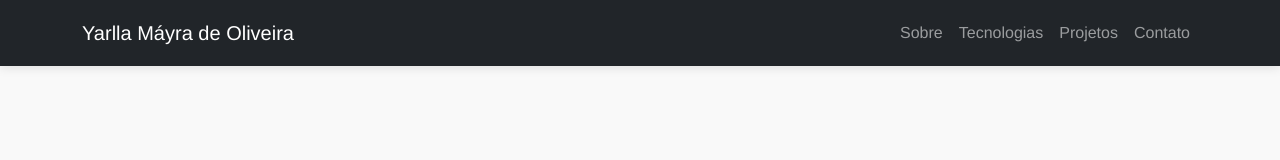
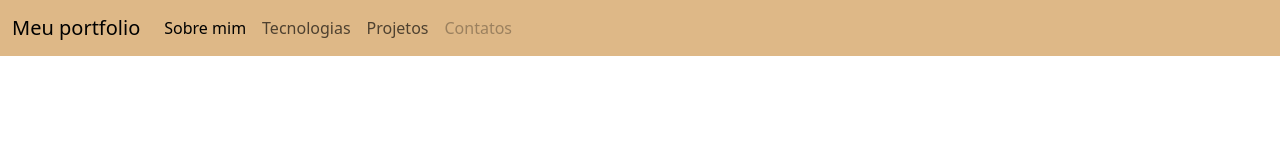
Before and after one commit to yarllamayra/portfolioav, a plain HTML site: page index.html in a window 1280 px wide. Drawn offline with nearby package versions, Linux system fonts and the light colour scheme; files that its build step writes are made by us from their sources.

Commit message:
atualização navbar

```diff
--- a/index.html
+++ b/index.html
@@ -5,24 +5,22 @@
   <meta name="viewport" content="width=device-width, initial-scale=1">
   <title>Meu Portfólio</title>
   <link href="https://cdn.jsdelivr.net/npm/bootstrap@5.3.0/dist/css/bootstrap.min.css" rel="stylesheet">
-  <link rel="stylesheet" href="css/style.css">
+  <link rel="stylesheet" href="style.css">
 </head>
 <body>
-
-  <!-- Navbar -->
-  <nav class="navbar navbar-expand-lg navbar-dark bg-dark">
-    <div class="container">
-      <a class="navbar-brand" href="#">Yarlla Máyra de Oliveira</a>
-      <button class="navbar-toggler" type="button" data-bs-toggle="collapse" data-bs-target="#navbarNav">
+  <nav class="navbar navbar-expand-lg" id="navcor">
+    <div class="container-fluid">
+      <a class="navbar-brand" href="#">Meu portfolio</a>
+      <button class="navbar-toggler" type="button" data-bs-toggle="collapse" data-bs-target="#navbarNavAltMarkup" aria-controls="navbarNavAltMarkup" aria-expanded="false" aria-label="Toggle navigation">
         <span class="navbar-toggler-icon"></span>
       </button>
-      <div class="collapse navbar-collapse" id="navbarNav">
-        <ul class="navbar-nav ms-auto">
-          <li class="nav-item"><a class="nav-link" href="#sobre">Sobre</a></li>
-          <li class="nav-item"><a class="nav-link" href="#habilidades">Tecnologias</a></li>
-          <li class="nav-item"><a class="nav-link" href="#experiencias">Projetos</a></li>
-          <li class="nav-item"><a class="nav-link" href="#trabalhos">Contato</a></li>
-        </ul>
+      <div class="collapse navbar-collapse" id="navbarNavAltMarkup">
+        <div class="navbar-nav">
+          <a class="nav-link active" aria-current="page" href="#"> Sobre mim</a>
+          <a class="nav-link" href="#">Tecnologias</a>
+          <a class="nav-link" href="#">Projetos</a>
+          <a class="nav-link disabled" aria-disabled="true">Contatos</a>
+        </div>
       </div>
     </div>
   </nav>
--- a/style.css
+++ b/style.css
@@ -1,17 +1,3 @@
-
-   * {
-    margin: 0;
-    padding: 0;
-    box-sizing: border-box;
-  }
-
-  body {
-    font-family:'Franklin Gothic Medium', 'Arial Narrow', Arial, sans-serif;
-    line-height: 2.0;
-    color: #333;
-    background-color: #f9f9f9;
-  }
-
-  .navbar {
-    box-shadow: 0 2px 10px rgba(0, 0, 0, 0.1);
-  }
+#navcor{
+  background-color: burlywood;
+}
```
Also changed, not shown: Imagem do WhatsApp de 2025-04-10 à(s) 18.32.17_d1575be8.jpg (added).
